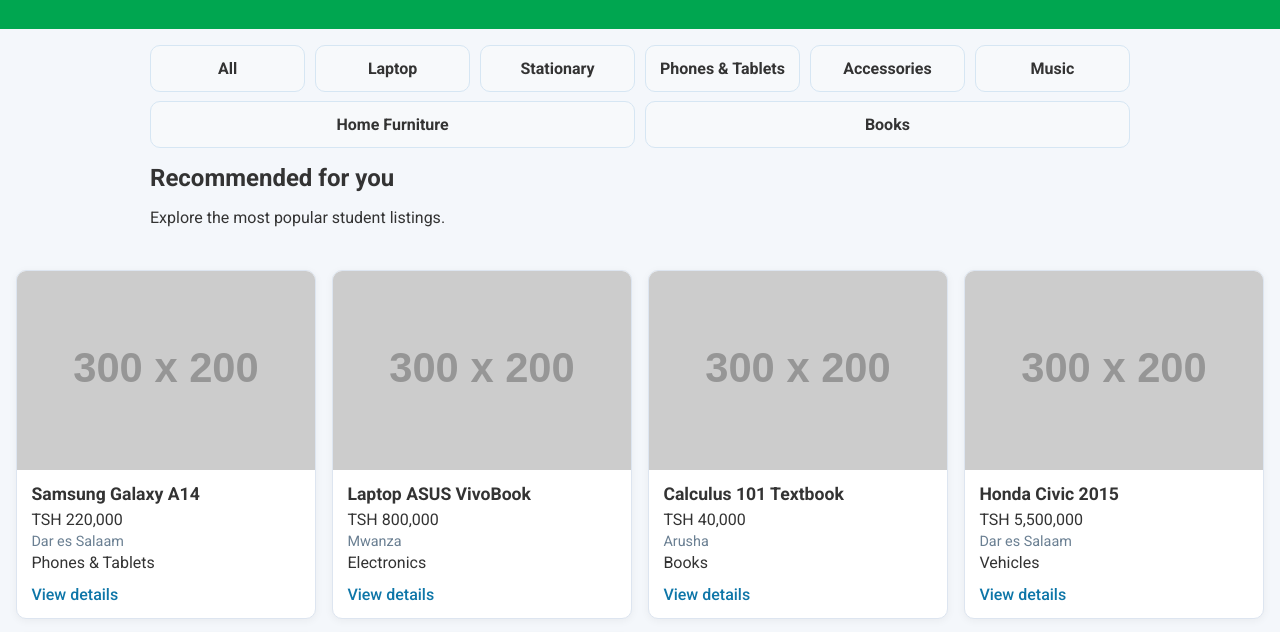
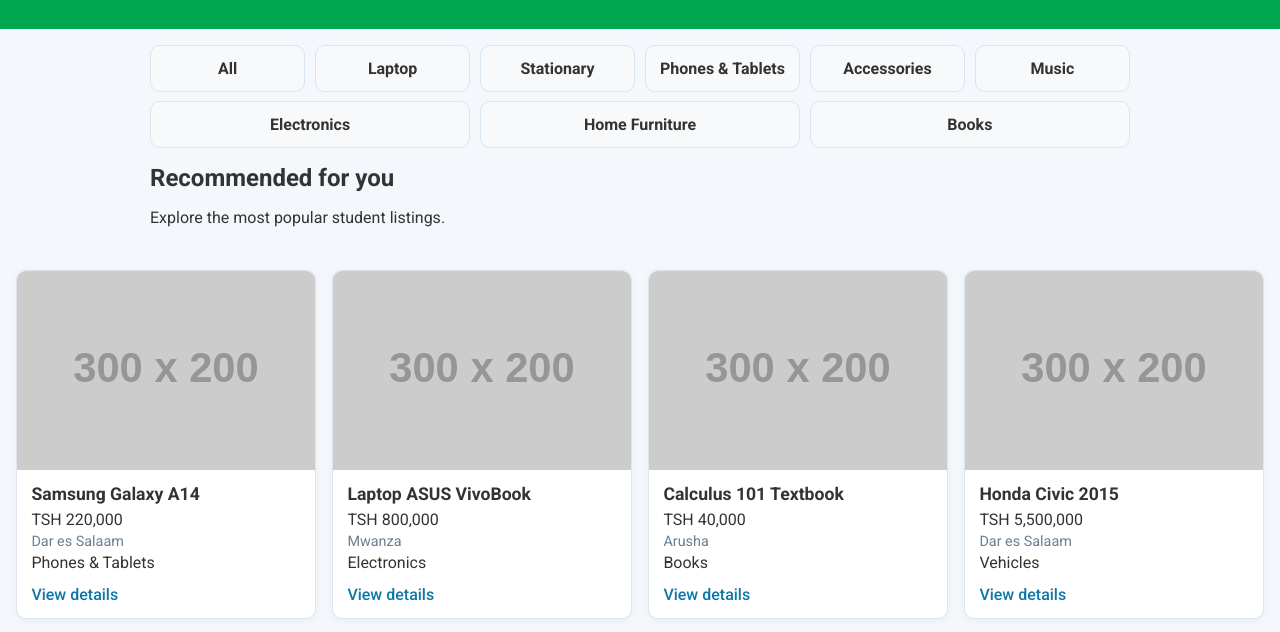
Before and after one commit to enockpro-dev/web_project, a plain HTML site: page index.html in a window 1280 px wide. Shown: the part 143-775 px from the top of the page. Drawn offline with Linux system fonts and the light colour scheme; placeholder pictures from the web are drawn by us.

Commit message:
Update index.html

```diff
--- a/index.html
+++ b/index.html
@@ -21,8 +21,7 @@
                     <!--<option value="All">All Tanzania</option>
                     <!-<option value="Dar es Salaam">Dar es Salaam</option>
                   <!-<option value="Mwanza">Mwanza</option>-->
-                   <!-- <option value="Arusha">Arusha</option>-->
-                  <!--<option value="Dodoma">Dodoma</option> -->
+                   <!-- <option value="Arusha">Arusha</option>-->                  <!--<option value="Dodoma">Dodoma</option> -->
                 </select>
                 <div class="student-search-box">
                     <input id="search" type="text" placeholder="I am looking for..." aria-label="Search products" />
@@ -39,6 +38,7 @@
         <a href="#" class="cat-card" data-category="Phones & Tablets">Phones & Tablets</a>
         <a href="#" class="cat-card" data-category="Accessories">Accessories</a>
         <a href="#" class="cat-card" data-category="Music">Music</a>
+        <a href="#" class="cat-card" data-category="Electronics">Electronics</a>
         <a href="#" class="cat-card" data-category="Home Furniture">Home Furniture</a>
         <a href="#" class="cat-card" data-category="Books">Books</a>
     </section>
```
